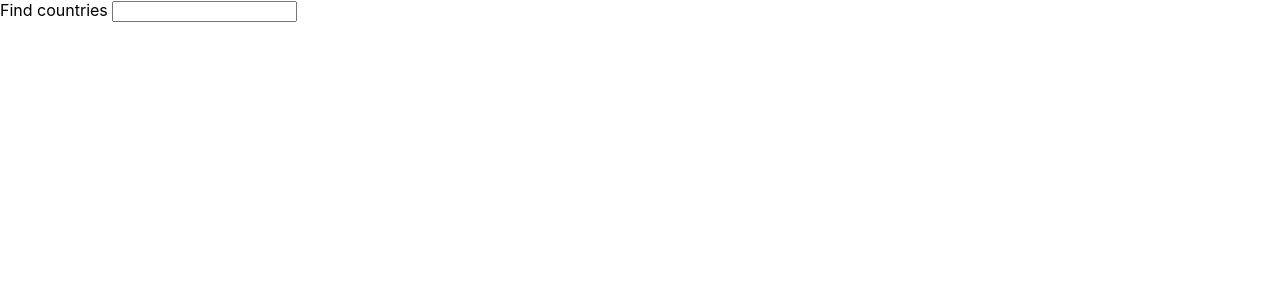
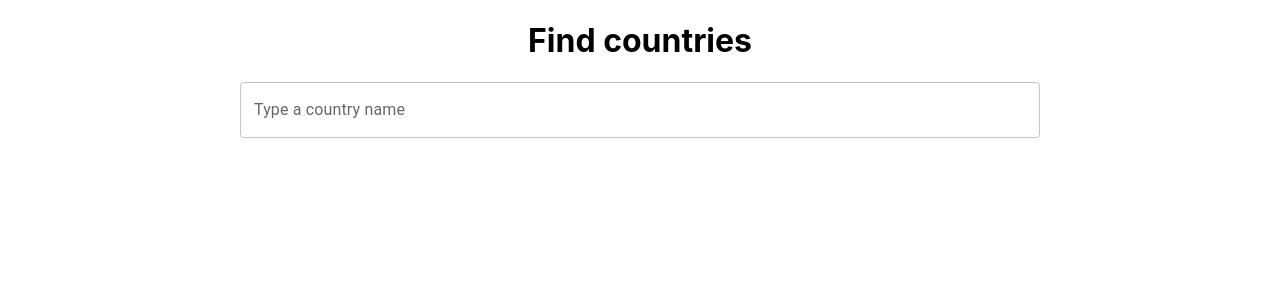
Before and after one commit to gabrielamuller/countries, a React (Create React App) app: page / in a window 1280 px wide. Shown: the top 300 px of the page. Built offline with nearby package versions, Linux system fonts and the light colour scheme; no server answers.

Commit message:
Add Material UI and basic styles

```diff
--- a/package.json
+++ b/package.json
@@ -3,6 +3,9 @@
   "version": "0.1.0",
   "private": true,
   "dependencies": {
+    "@emotion/react": "^11.10.5",
+    "@emotion/styled": "^11.10.5",
+    "@mui/material": "^5.11.8",
     "@testing-library/jest-dom": "^5.16.5",
     "@testing-library/react": "^13.4.0",
     "@testing-library/user-event": "^13.5.0",
--- a/src/App.js
+++ b/src/App.js
@@ -3,6 +3,8 @@ import axios from 'axios'
 
 import Filter from './components/Filter'
 import Countries from './components/Countries'
+
+import { Container } from '@mui/material'
 
 const App = () => {
   const [countries, setCountries] = useState([])
@@ -29,10 +31,14 @@ const filtered = search.length > 0
 console.log(filtered);
 
   return (
-    <div>
+    <Container>
+    <div className='filter'>
       <Filter onChange={handleSearch} value={search}/>
+    </div>
+    <div className='countries'>
       <Countries filtered={filtered} setNewSearch={setNewSearch}/>
     </div>
+    </Container>
   )
 }
 
--- a/src/components/Button.js
+++ b/src/components/Button.js
@@ -1,7 +1,9 @@
-const Button = ({ onClick, text }) => (
-	<button onClick={onClick}>
+import { Button } from '@mui/material'
+
+const CountryButton = ({ onClick, text }) => (
+	<Button variant="contained" color="primary" type="submit" size="small" onClick={onClick}>
 		{text}
-	</button>
+	</Button>
 )
 
-export default Button
+export default CountryButton
--- a/src/components/Countries.js
+++ b/src/components/Countries.js
@@ -1,4 +1,4 @@
-import Button from './Button'
+import CountryButton from './Button'
 import Country from './Country'
 
 const Countries = ({filtered, search, setNewSearch}) => {
@@ -12,7 +12,7 @@ const Countries = ({filtered, search, setNewSearch}) => {
 		  filtered.length <= 10 && filtered.length > 1 ? (
 			<div key={country.name.common}>
 				<p>
-					{country.name.common} <Button text='show' onClick={() => setNewSearch(country.name.common)} />
+					{country.name.common} <CountryButton text='show' onClick={() => setNewSearch(country.name.common)} />
 				</p>
 			</div>
 
--- a/src/components/Country.js
+++ b/src/components/Country.js
@@ -20,7 +20,7 @@ const Country = ({country}) => {
 	  }, [url])
 
 	return(
-		<div key={country.name.common}>
+		<div className='country' key={country.name.common}>
 			<h1>{country.name.common}</h1>
 			<p><b>Capital:</b> {country.capital}</p>
 			<p><b>Area:</b> {country.area}</p>
--- a/src/components/Filter.js
+++ b/src/components/Filter.js
@@ -1,8 +1,11 @@
+import { TextField } from '@mui/material'
+
 const Filter = ({ onChange, value }) => {
 	return (
-		<>
-			Find countries <input onChange={onChange} value={value} type='search' />
-		</>
+		<div className='filterbox'>
+			<h1>Find countries</h1>
+			<TextField onChange={onChange} value={value} type='search' id="outlined-basic" label="Type a country name" variant="outlined"/>
+		</div>
 	)
 }
 
--- a/src/index.css
+++ b/src/index.css
@@ -11,3 +11,17 @@ code {
   font-family: source-code-pro, Menlo, Monaco, Consolas, 'Courier New',
     monospace;
 }
+
+h1 {
+  text-align: center;
+}
+
+.filterbox, .MuiFormControl-root {
+  width: 100%;
+}
+
+.MuiContainer-root > * {
+  max-width: 50rem;
+  margin-left: auto;
+  margin-right: auto;
+}
```
Also changed, not shown: 1 other file (tests, documents, lock files or other folders).
